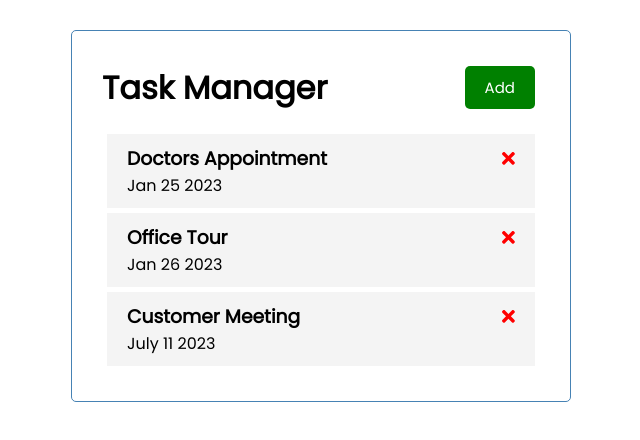
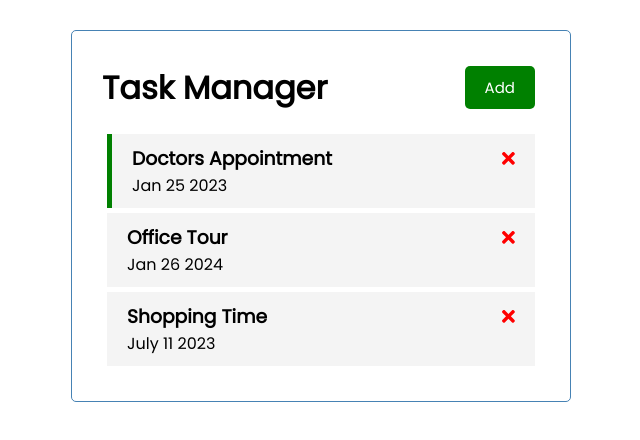
Before and after one commit to moin59/task-manager, an Angular app: page / in a window 1280 px wide. Shown: the top 440 px of the page, without its empty margins (319-959 px from the left). Built offline with nearby package versions, Linux system fonts and the light colour scheme; data requests are answered from the project's data file.

Commit message:
reminder toggle

```diff
--- a/db.json
+++ b/db.json
@@ -3,17 +3,20 @@
     {
       "id": 1,
       "text": "Doctors Appointment",
-      "day": "Jan 25 2023"
+      "day": "Jan 25 2023",
+      "reminder": true
     },
     {
       "id": 2,
       "text": "Office Tour",
-      "day": "Jan 26 2023"
+      "day": "Jan 26 2024",
+      "reminder": false
     },
     {
       "id": 3,
-      "text": "Customer Meeting",
-      "day": "July 11 2023"
+      "text": "Shopping Time",
+      "day": "July 11 2023",
+      "reminder": false
     }
   ]
 }
--- a/src/app/Task.ts
+++ b/src/app/Task.ts
@@ -2,4 +2,5 @@
   id?: number;
   text: string;
   day: string;
+  reminder: boolean;
 }
--- a/src/app/components/task-item/task-item.component.html
+++ b/src/app/components/task-item/task-item.component.html
@@ -1,4 +1,5 @@
-<div class="task">
+<div [ngClass]="{ reminder: task.reminder }" class="task"
+(dblclick)="onToggle(task)">
   <h3>
     {{ task.text }}
     <fa-icon
--- a/src/app/components/task-item/task-item.component.ts
+++ b/src/app/components/task-item/task-item.component.ts
@@ -10,6 +10,7 @@
 export class TaskItemComponent implements OnInit {
   @Input() task!: Task;
   @Output() onDeleteTask: EventEmitter<Task> = new EventEmitter();
+  @Output() onToggleReminder: EventEmitter<Task> = new EventEmitter();
 
   faTimes = faTimes;
   constructor() {
@@ -23,4 +24,9 @@
     console.log(task);
   }
 
+  onToggle(task: Task | undefined) {
+    this.onToggleReminder.emit(task);
+
+  }
+
 }
--- a/src/app/components/tasks/tasks.component.html
+++ b/src/app/components/tasks/tasks.component.html
@@ -1 +1,6 @@
-<app-task-item *ngFor="let task of tasks" [task]="task" (onDeleteTask)="deleteTask(task)"></app-task-item>
+<app-task-item
+  *ngFor="let task of tasks"
+  [task]="task"
+  (onDeleteTask)="deleteTask(task)"
+  (onToggleReminder)="toggleReminder(task)"
+></app-task-item>
--- a/src/app/components/tasks/tasks.component.ts
+++ b/src/app/components/tasks/tasks.component.ts
@@ -20,7 +20,13 @@
   }
 
   deleteTask(task: Task) {
-    this.taskService.deleteTask(task).subscribe(() => (this.tasks = this.tasks.filter(t => t.id !== task.id)));
+    this.taskService.deleteTask(task).subscribe(() => (this.tasks = this.tasks.filter((t) => t.id !== task.id)));
+
+  }
+
+  toggleReminder(task: Task) {
+    task.reminder = !task.reminder;
+    console.log(task.reminder);
 
   }
 
```
Also changed, not shown: src/app/mock-tasks.ts (+10 -5 lines).
